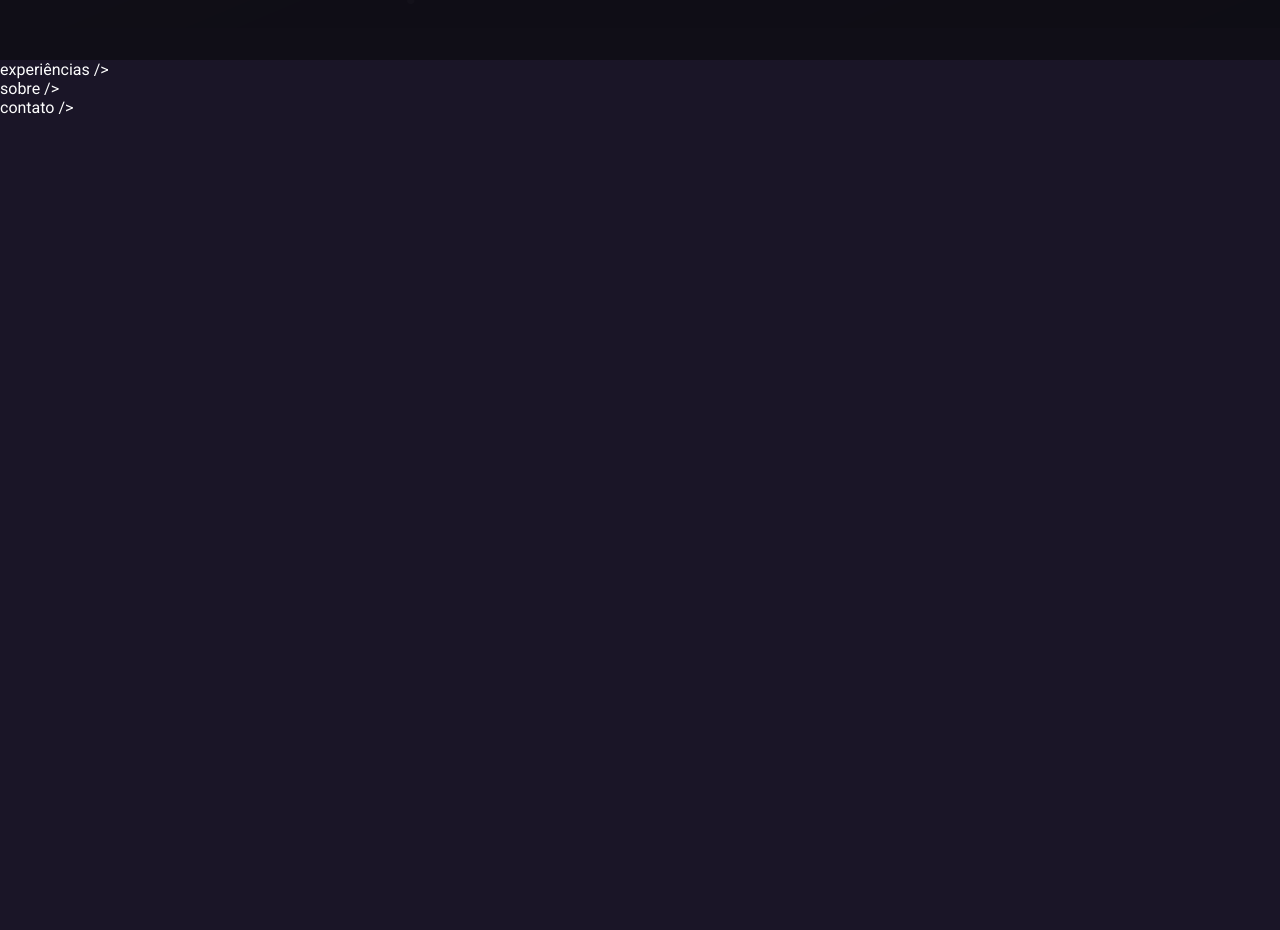
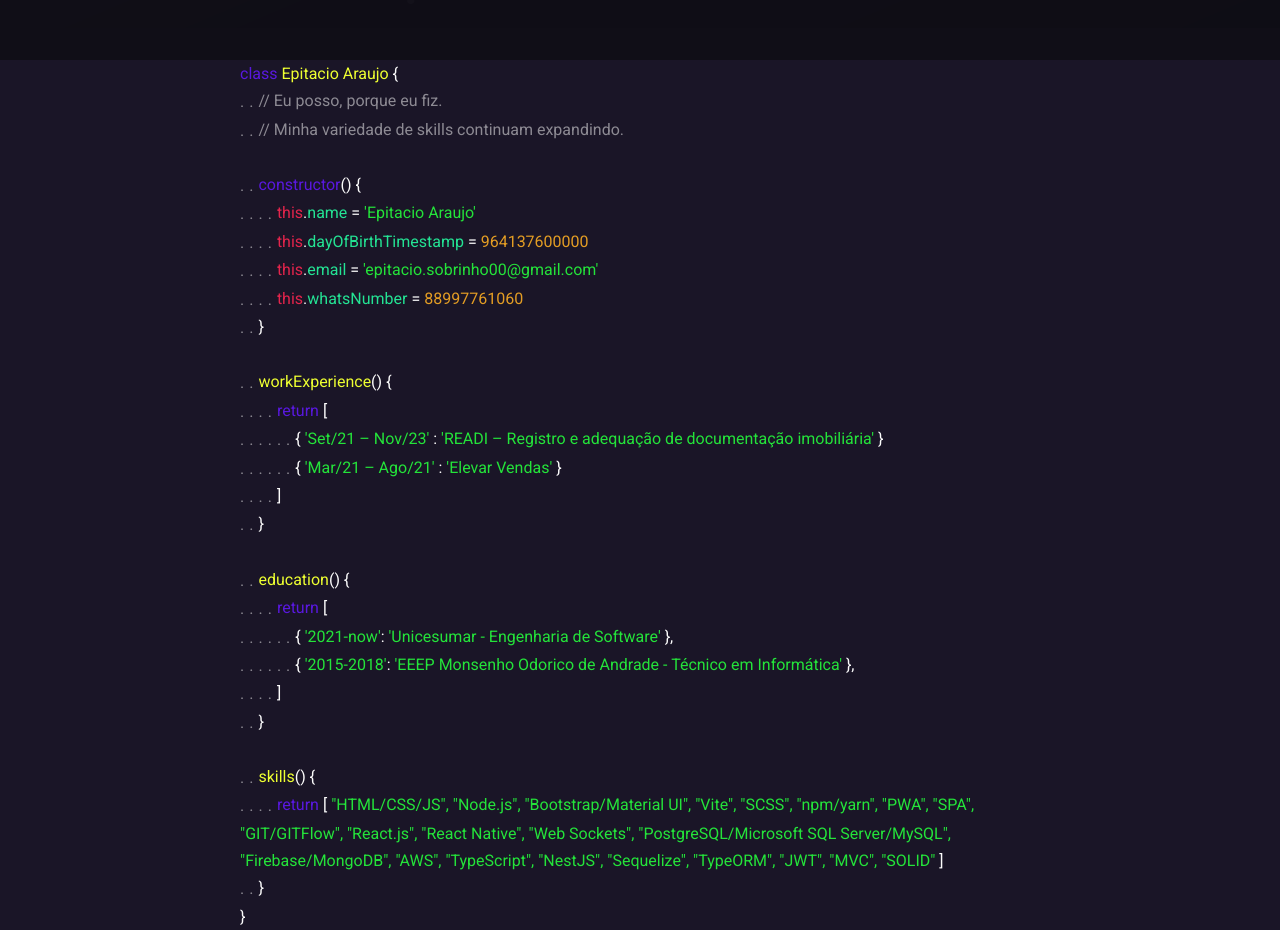
Before and after one commit to EpitacioAraujo/EpitacioAraujo, a React (Vite) app: page / in a window 1280 px wide. Shown: the part 740-1670 px from the top of the page. Before the commit the page ends 857 px from the top, so only its background shows below. Built offline with nearby package versions, Linux system fonts and the light colour scheme.

Commit message:
create about section

```diff
--- a/src/App.tsx
+++ b/src/App.tsx
@@ -4,12 +4,6 @@ function App() {
   return (
     <>
       <Landing />
-
-      <div>experiências /&gt;</div>
-
-      <div>sobre /&gt;</div>
-
-      <div>contato /&gt;</div>
     </>
   );
 }
--- a/src/assets/styles/palette.scss
+++ b/src/assets/styles/palette.scss
@@ -4,5 +4,11 @@ $background: #1a1527;
 $font-color: rgba(255, 255, 255, 0.99);
 $font-subtle: rgba(255, 255, 255, 0.5);
 
-$white: #FFF;
+$white: #fff;
+
 $purple: #5918df;
+$yellow: #eeff31;
+$red: #e3244c;
+$lightGreen: #24e394;
+$green: #24e33a;
+$orange: #e39d24;
--- a/src/pages/landing/index.tsx
+++ b/src/pages/landing/index.tsx
@@ -1,3 +1,4 @@
+import About from "./sections/about";
 import Header from "./sections/header";
 import Presentation from "./sections/presentation";
 import styles from "./styles.module.scss";
@@ -8,6 +9,8 @@ function Landing() {
       <Header />
 
       <Presentation />
+
+      <About />
     </div>
   );
 }
--- /dev/null
+++ b/src/pages/landing/sections/about/index.tsx
@@ -0,0 +1,150 @@
+import { useLayoutEffect, useRef } from "react";
+import styles from "./styles.module.scss";
+
+const tabs = (total: number) => {
+  return (
+    `<span class="${styles["tab-dots"]}">` +
+    Array(total).fill("..").join("") +
+    `</span>`
+  );
+};
+
+const purple = (text: string) => {
+  return `<span class="${styles.purple}">${text}</span>`;
+};
+
+const yellow = (text: string) => {
+  return `<span class="${styles.yellow}">${text}</span>`;
+};
+
+const red = (text: string) => {
+  return `<span class="${styles.red}">${text}</span>`;
+};
+
+const green = (text: string) => {
+  return `<span class="${styles.green}">${text}</span>`;
+};
+
+const lightGreen = (text: string) => {
+  return `<span class="${styles.lightGreen}">${text}</span>`;
+};
+
+const orange = (text: string) => {
+  return `<span class="${styles.orange}">${text}</span>`;
+};
+
+const grey = (text: string) => {
+  return `<span class="${styles.grey}">${text}</span>`;
+};
+
+const generateConstructorString = () => {
+  const atributes = [
+    ["name", "'Epitacio Araujo'"],
+    ["dayOfBirthTimestamp", 964137600000],
+    ["email", "'epitacio.sobrinho00@gmail.com'"],
+    ["whatsNumber", 88997761060],
+  ]
+    .map(([attribute, value]: any[]) => {
+      const valueString = (typeof value === "string" ? green : orange)(value);
+      return `${tabs(2)}${red("this")}.${lightGreen(
+        attribute
+      )} = ${valueString}`;
+    })
+    .join("<br />");
+
+  return [`${tabs(1)}${purple("constructor")}() {`, atributes, `${tabs(1)}}`];
+};
+
+const generateWorkMethodString = () => {
+  const itensList = [
+    [
+      "Set/21 – Nov/23",
+      "READI – Registro e adequação de documentação imobiliária",
+    ],
+    ["Mar/21 – Ago/21", "Elevar Vendas"],
+  ].map(([time, value]: any[]) => {
+    return `${tabs(3)}{ ${green(`'${time}'`)} : ${green(`'${value}'`)} }`;
+  });
+
+  return [
+    `${tabs(1)}${yellow("workExperience")}() {`,
+    `${tabs(2)}${purple("return")} [`,
+    ...itensList,
+    `${tabs(2)}]`,
+    `${tabs(1)}}`,
+  ];
+};
+
+const generateEducationalMethodString = () => {
+  const atributes = [
+    [`2021-now`, `Unicesumar - Engenharia de Software`],
+    [`2015-2018`, `EEEP Monsenho Odorico de Andrade - Técnico em Informática`],
+  ].map(([attribute, value]) => {
+    return `${tabs(3)}{ ${green(`'${attribute}'`)}: ${green(`'${value}'`)} },`;
+  });
+
+  return [
+    `${tabs(1)}${yellow("education")}() {`,
+    `${tabs(2)}${purple("return")} [`,
+    ...atributes,
+    `${tabs(2)}]`,
+    `${tabs(1)}}`,
+  ];
+};
+
+const generateSkillMethodString = () => {
+  return [
+    `${tabs(1)}${yellow("skills")}() {`,
+    `${tabs(2)}${purple("return")} [${green(`
+      "HTML/CSS/JS",
+      "Node.js",
+      "Bootstrap/Material UI",
+      "Vite",
+      "SCSS",
+      "npm/yarn",
+      "PWA",
+      "SPA",
+      "GIT/GITFlow",
+      "React.js",
+      "React Native",
+      "Web Sockets",
+      "PostgreSQL/Microsoft SQL Server/MySQL",
+      "Firebase/MongoDB",
+      "AWS",
+      "TypeScript",
+      "NestJS",
+      "Sequelize",
+      "TypeORM",
+      "JWT",
+      "MVC",
+      "SOLID"`)} ]`,
+    `${tabs(1)}}`,
+    `}`,
+  ];
+};
+
+const rows = [
+  `${purple("class")} ${yellow("Epitacio Araujo")} {`,
+  `${tabs(1)}${grey("// Eu posso, porque eu fiz.")}`,
+  `${tabs(1)}${grey("// Minha variedade de skills continuam expandindo.")}`,
+  ``,
+  ...generateConstructorString(),
+  ``,
+  ...generateWorkMethodString(),
+  ``,
+  ...generateEducationalMethodString(),
+  ``,
+  ...generateSkillMethodString(),
+].join("<br />");
+
+function About() {
+  const divRef = useRef({} as HTMLDivElement);
+
+  useLayoutEffect(() => {
+    divRef.current.innerHTML = rows;
+  }, []);
+
+  return <div className={styles.container} ref={divRef}></div>;
+}
+
+export default About;
--- /dev/null
+++ b/src/pages/landing/sections/about/styles.module.scss
@@ -0,0 +1,42 @@
+@import "../../../../assets/styles/metrics.scss";
+@import "../../../../assets/styles/palette.scss";
+
+.container {
+  margin: auto;
+  max-width: $max-content-width;
+  line-height: 1.7;
+}
+
+.tab-dots {
+  letter-spacing: 0.5rem;
+  vertical-align: middle;
+  color: $font-subtle;
+}
+
+.purple {
+  color: $purple;
+}
+
+.yellow {
+  color: $yellow;
+}
+
+.lightGreen {
+  color: $lightGreen;
+}
+
+.green {
+  color: $green;
+}
+
+.red {
+  color: $red;
+}
+
+.orange {
+  color: $orange;
+}
+
+.grey {
+  color: $font-subtle;
+}
--- a/src/pages/landing/sections/presentation/index.tsx
+++ b/src/pages/landing/sections/presentation/index.tsx
@@ -15,8 +15,8 @@ function Presentation() {
 
         <p className={presentationClasses}>
           Olá, meu nome é <span>Epitacio Araujo</span>
-          <br />
-          eu <span className="mono letter-spacing">desenvolvo</span> para{"---"}
+          <br />e <span className="mono letter-spacing">desenvolvo</span> para
+          {"---"}
         </p>
 
         <div>
--- a/src/pages/landing/styles.module.scss
+++ b/src/pages/landing/styles.module.scss
@@ -1,4 +1,4 @@
 .container {
-  height: 100vh;
+  min-height: 100vh;
   width: 100vw;
 }
```
